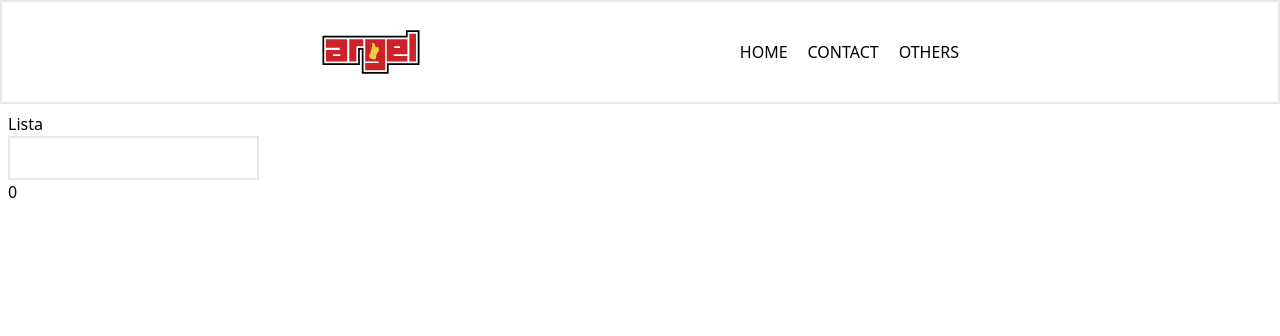
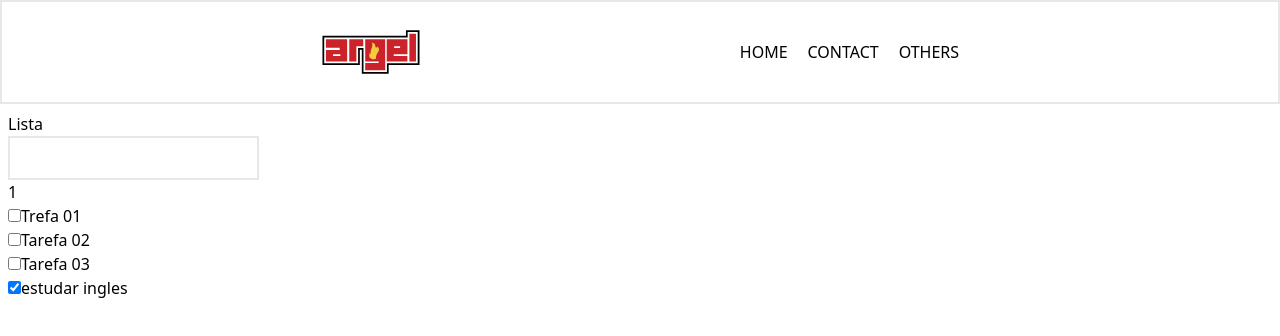
Before and after one commit to aryelzx/documento_de_estudo, a React (Vite) app: page /others in a window 1280 px wide. Shown: the top 336 px of the page. Built offline with nearby package versions, Linux system fonts and the light colour scheme; data requests are answered from the project's data file.

Commit message:
studyng: add CRUD

```diff
--- a/mock/db.json
+++ b/mock/db.json
@@ -9,6 +9,16 @@
       "title": "Tarefa 02",
       "isCompleted": false,
       "id": 2
+    },
+    {
+      "title": "Tarefa 03",
+      "isCompleted": false,
+      "id": 3
+    },
+    {
+      "title": "estudar ingles",
+      "isCompleted": true,
+      "id": 4
     }
   ]
 }
--- a/src/components/ListaDeObjetos.tsx
+++ b/src/components/ListaDeObjetos.tsx
@@ -1,35 +1,77 @@
-import React, {useCallback, useState} from 'react'
+import React, {useCallback, useEffect, useState} from 'react'
+import { ITarefa, TarefasService } from '../services/api/tarefas/TarefasService';
+import { ApiException } from '../services/api/ErrorException';
 
-interface ITarefa {
-  id: number
-  title: string;
-  isCompleted: boolean;
-}
+
 export default function Others() {
   const [lista, setLista] = useState<ITarefa[]>([])
 
+  //função para carregar a lista de itens. ou mostra erro, ou atualiza o estado da lista
+  useEffect(() => {
+      //chama a função getAll da api
+      TarefasService.getAll()
+      //se o resultado for uma instância de ApiException, mostra o erro
+      .then((result) =>{
+        if(result instanceof ApiException){
+          alert(result.message)
+        //se não, atualiza o estado da lista
+        }else{
+          setLista(result)        }
+      })
+  }, [])
+  //função para adicionar um novo item na lista
   const handleInputKeyDown: React.KeyboardEventHandler<HTMLInputElement> = useCallback((e) =>{
+    //se a tecla pressionada for enter
     if(e.key === 'Enter'){
+      //se o valor do input for vazio, não faz nada
       if(e.currentTarget.value.trim().length === 0) return;
+      //pega o valor do input
+      const value = e.currentTarget.value;
+      //limpa o valor do input
+      e.currentTarget.value = '';
+      //se o valor do input já existir na lista, não faz nada
+      if(lista.some((listItem) => listItem.title === value)) return;
+      //cria um novo item e adiciona na lista
+      TarefasService.create({title: value, isCompleted: false})
+      .then((result) => {
+        //se o resultado for uma instância de ApiException, mostra o erro
+        if(result instanceof ApiException){
+          alert(result.message)
+        //se não, atualiza o estado da lista
+        }else{
+          setLista((oldLista) => [...oldLista, result])
+        }
+      });
+    }
+  }, [lista])
 
-      const value = e.currentTarget.value;
-
-      e.currentTarget.value = '';
-      //adiciona o valor no array
-      setLista((oldLista) => {
-        //se o valor já existir na lista, não faz nada || some retorna true se pelo menos um item do array satisfazer a condição
-        if(oldLista.some((listItem) => listItem.title === value)) return oldLista;
-        //retorna um novo array com o valor adicionado
-        return [...oldLista,
-           {
-            id: oldLista.length,
-            title: value,
-            isCompleted: false
-          }]
-      })
-    }
-  },[])
-
+  const handleToggleComplete = useCallback((id: number) => {
+    //pega o item que foi clicado
+    const tarefaToUpdate = lista.find((tarefa) => tarefa.id === id)
+    if(!tarefaToUpdate) return;
+    //atualiza o valor de isCompleted
+    TarefasService.updateById(id, {
+      //pega todos os valores do item e sobrescreve o valor de isCompleted
+      ...tarefaToUpdate,
+      //inverte o valor de isCompleted se for true, se for false, deixa como false
+      isCompleted: !tarefaToUpdate.isCompleted,
+    })
+    //se o resultado for uma instância de ApiException, mostra o erro
+    .then((result) => {
+      if(result instanceof ApiException){
+        alert(result.message)
+      }else{
+        //se não, atualiza o estado da lista
+        setLista(oldLista => {
+           return oldLista.map(oldListItem => {
+            if(oldListItem.id === id) return result
+            return oldListItem
+             })
+           })
+      }
+    })
+    //atualiza o estado da lista com o novo valor de isCompleted
+  },[lista])
   return (
     <div>
       <p>Lista</p>
@@ -49,24 +91,8 @@ export default function Others() {
             <input
               type="checkbox"
               checked={ListItem.isCompleted}
-              onChange={() => {
-                //atualiza o estado da lista com o novo valor de isCompleted
-                // map percorre o array e retorna um novo array com os valores atualizados
-                setLista(oldLista => {
-                  return oldLista.map(oldListItem => {
-                    //se o título do item for igual ao título do item clicado, inverte o valor de isCompleted
-                    const newisCompleted = oldListItem.title === ListItem.title
-                    ? !oldListItem.isCompleted
-                    : oldListItem.isCompleted;
-                    //retorna um novo objeto com o valor de isSelected atualizado
-                    return{
-                      ...oldListItem,
-                      isCompleted: newisCompleted
-                    }
-                  })
-                })
-              }}
-              />
+              onChange={() => handleToggleComplete(ListItem.id)}
+            />
               {/* mostra o título do item */}
             {ListItem.title}</li>
         } )}
--- a/src/services/api/tarefas/TarefasService.ts
+++ b/src/services/api/tarefas/TarefasService.ts
@@ -1,7 +1,7 @@
 import { Api } from "../ApiConfig"
 import { ApiException } from "../ErrorException";
 
-interface ITarefa {
+export interface ITarefa {
   id: number
   title: string;
   isCompleted: boolean;
@@ -17,7 +17,7 @@ const getAll = async (): Promise<ITarefa[] | ApiException> => {
   }
 }
 
-const getById = async (id:number): Promise<ITarefa[] | ApiException> => {
+const getById = async (id:number): Promise<ITarefa | ApiException> => {
   try{
     const {data} = await Api().get(`/tarefas/${id}`)
     return data;
@@ -27,7 +27,7 @@ const getById = async (id:number): Promise<ITarefa[] | ApiException> => {
   }
 }
 
-const create = async (dataToCreate: Omit<ITarefa, 'id'>): Promise<ITarefa[] | ApiException> => {
+const create = async (dataToCreate: Omit<ITarefa, 'id'>): Promise<ITarefa | ApiException> => {
     try{
       const {data} = await Api().post('/tarefas', dataToCreate)
       return data;
@@ -35,9 +35,9 @@ const create = async (dataToCreate: Omit<ITarefa, 'id'>): Promise<ITarefa[] | Ap
     catch(error){
       return new ApiException(error.message || 'Erro ao criar registro')
     }
-  }
+}
 
-const updateById = () => async (id: string, dataToUpdate: ITarefa): Promise<ITarefa[] | ApiException> => {
+const updateById = async (id: number, dataToUpdate: ITarefa): Promise<ITarefa | ApiException> => {
   try{
     const {data} = await Api().put(`/tarefas/${id}`,dataToUpdate)
     return data;
@@ -47,7 +47,7 @@ const updateById = () => async (id: string, dataToUpdate: ITarefa): Promise<ITar
   }
 }
 
-const deleteById = () => async (id: string): Promise<undefined | ApiException> => {
+const deleteById = () => async (id: number): Promise<undefined | ApiException> => {
   try{
     await Api().delete(`/tarefas/${id}`)
     return undefined;
```
